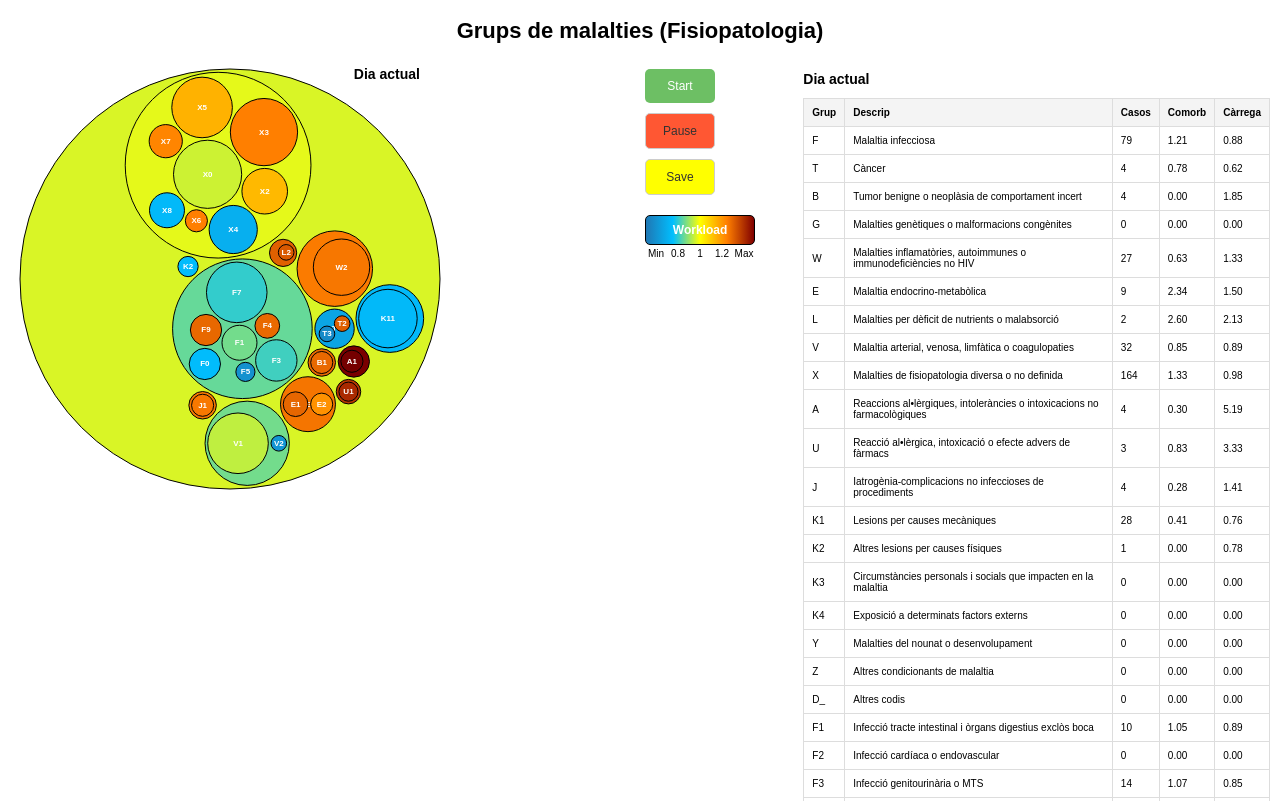
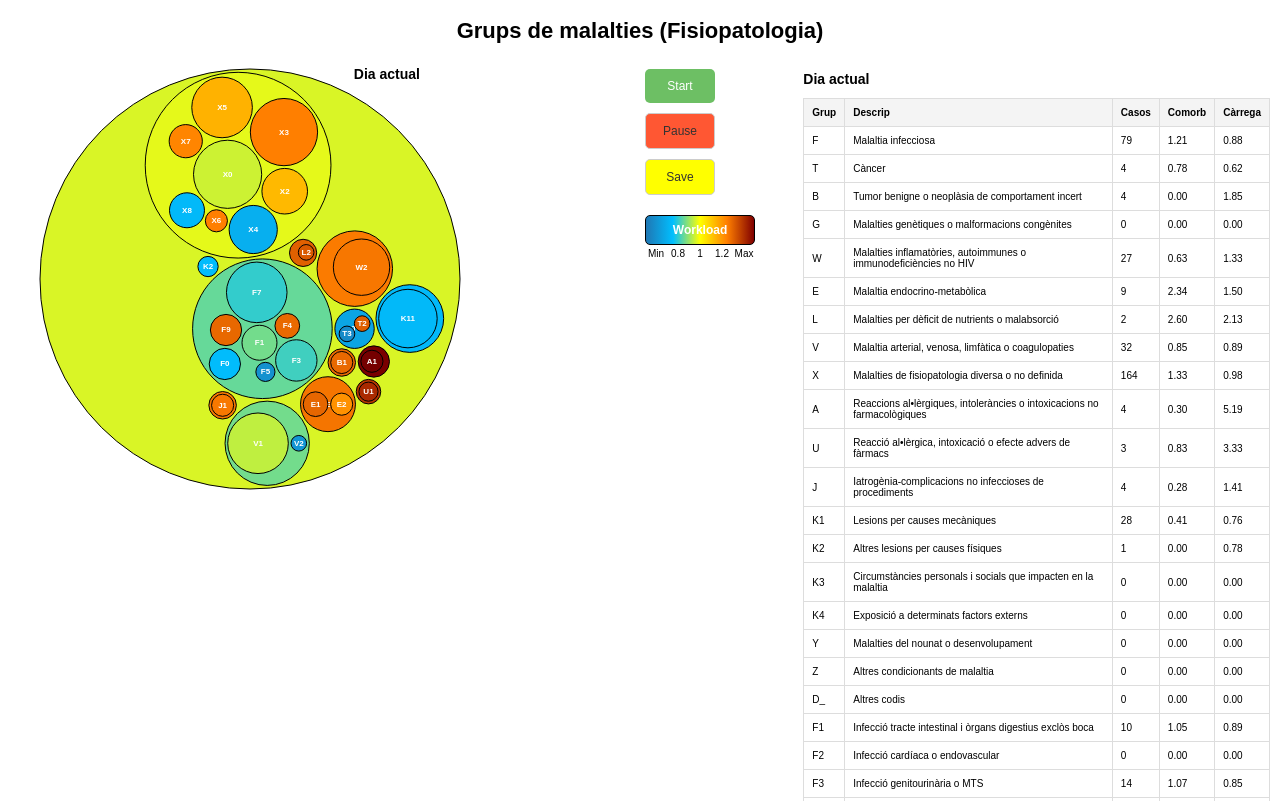
Before and after one commit to Oristrell/Circlepack, a plain HTML site: page index.html in a window 1280 px wide. Shown: the top 801 px of the page. Drawn offline with nearby package versions, Linux system fonts and the light colour scheme.

Commit message:
Update index.html

```diff
--- a/index.html
+++ b/index.html
@@ -3,7 +3,7 @@
 <head>
     <meta charset="UTF-8">
     <meta name="viewport" content="width=device-width, initial-scale=1.0">
-    <title>Interactive Medical Service Workload Animation</title>
+    <title>Interactive Hospital Workload by Pathophysiology</title>
     <script src="https://oristrell.github.io/Circlepack/d3.min.js"></script>
 	<script src="https://cdn.jsdelivr.net/npm/save-svg-as-png"></script>
 	<script src="https://cdn.jsdelivr.net/npm/html2canvas@1.4.1/dist/html2canvas.min.js"></script>
@@ -288,7 +288,7 @@
                       .attr("height", height);
 
         const g = svg.append("g")
-                     .attr("transform", `translate(${width / 2 + 10},${height / 2 + 10})`);
+                     .attr("transform", `translate(${width / 2 + 30},${height / 2 + 10})`);
 
         const title = svg.append("text")
                          .attr("class", "title")
```
